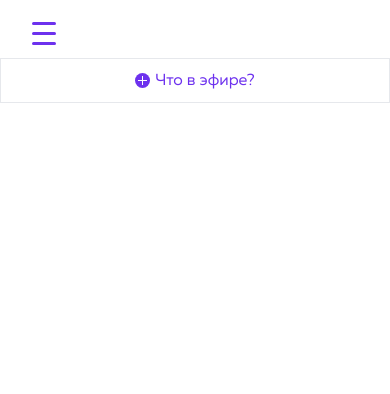
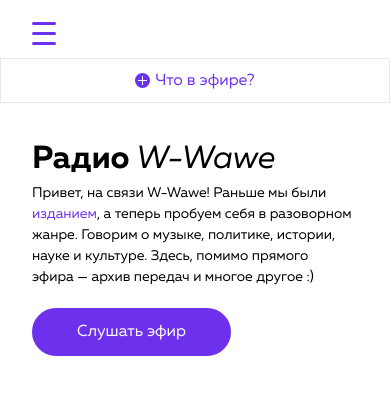
Before and after one commit to Thr0TT1e/w-wave-radio, a website built with Vite: page src/index.html in a window 390 px wide. Shown: the part 46-440 px from the top of the page. Built offline with nearby package versions, Linux system fonts and the light colour scheme; a web font is replaced by a local one.

Commit message:
Сделан блок hero

```diff
--- /dev/null
+++ b/src/components/_hero/_hero.sass
@@ -0,0 +1,56 @@
+.hero
+  background-color: $white
+  &__content
+    padding: 90px 0
+    background: right url(@/images/hero/microphone.png) no-repeat
+  &__title
+    font-size: 60px
+    margin-bottom: 8px
+    &-italic
+      font-weight: 400
+      font-style: italic
+  &__text
+    max-width: 635px
+    font-size: 16px
+    margin-bottom: 45px
+    line-height: 24px
+  &__link
+    color: $primary
+    position: relative
+  &__btn
+    display: inline-block
+    font-weight: 500
+    font-size: 20px
+    padding: 21px 52px
+    margin-bottom: 4px
+
+@media (max-width: 1249px)
+  .hero
+    &__content
+      padding: 86px 0
+      background: right/30% url(@/images/hero/microphone.png) no-repeat
+    &__text
+      max-width: 556px
+      margin-bottom: 21px
+
+@media (max-width: 1000px)
+  .hero
+    &__content
+      background-image: none
+
+@media (max-width: 580px)
+  .hero
+    &__content
+      padding: 40px 0
+    &__title
+      font-size: 32px
+      margin-bottom: 8px
+      line-height: 1
+    &__text
+      font-size: 14px
+      line-height: 1.5
+      margin-bottom: 20px
+    &__btn
+      font-size: 16px
+      padding: 14px 43px
+      margin-bottom: 0
--- /dev/null
+++ b/src/components/_hero/hero.html
@@ -0,0 +1,19 @@
+<section class="hero">
+  <div class="container">
+    <div class="hero__content">
+      <h1 class="hero__title">
+        Радио <i class="hero__title-italic">W-Wawe</i>
+      </h1>
+
+      <p class="hero__text">
+        Привет, на&nbsp;связи W-Wawe! Раньше мы&nbsp;были
+        <a href="#" class="link link_hover_stick hero__link">изданием</a>,
+        а&nbsp;теперь пробуем себя в&nbsp;разоворном жанре. Говорим
+        о&nbsp;музыке, политике, истории, науке и&nbsp;культуре. Здесь, помимо
+        прямого эфира&nbsp;&mdash; архив передач и&nbsp;многое другое :)
+      </p>
+
+      <a href="#" class="btn btn_primary_main hero__btn">Слушать эфир</a>
+    </div>
+  </div>
+</section>
--- a/src/js/main.js
+++ b/src/js/main.js
@@ -2,6 +2,7 @@
 
 // Импорт компонентов HTML
 import headerComp from '@/components/_header/header.html?raw';
+import heroComp from '@/components/_hero/hero.html?raw';
 
 // Импорт дополнительных модулей
 import BurgerMenu from './burgerMenu';
@@ -39,6 +40,7 @@
 
 // Вставляем компоненты HTML в основной DOM
 loadSection(headerComp, 'header', document.body);
+loadSection(heroComp, 'section', document.body);
 
 // HEADER
 const burger = new BurgerMenu({
--- a/src/sass/_union.sass
+++ b/src/sass/_union.sass
@@ -8,3 +8,4 @@
 @import "../components/_age/_age"
 @import "../components/_panel/_panel"
 @import "../components/_header/_header"
+@import "../components/_hero/_hero"
```
Also changed, not shown: src/images/hero/microphone.png (added).
